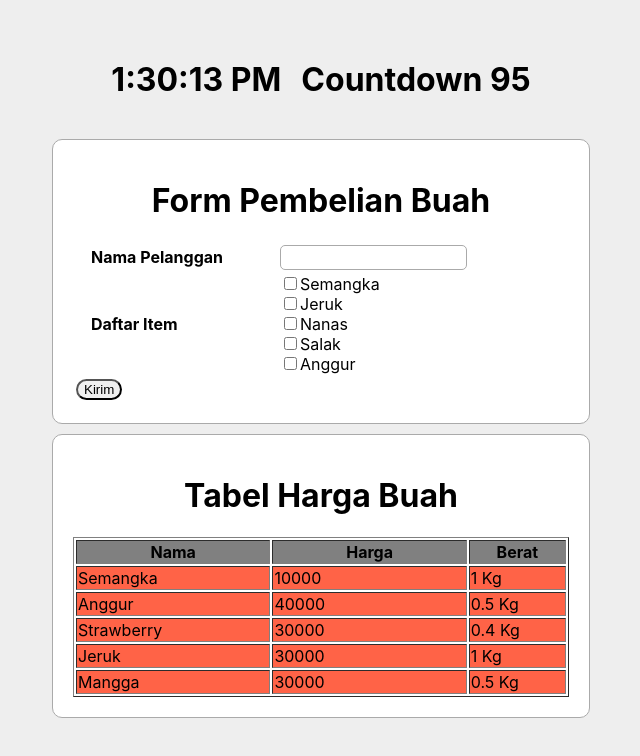
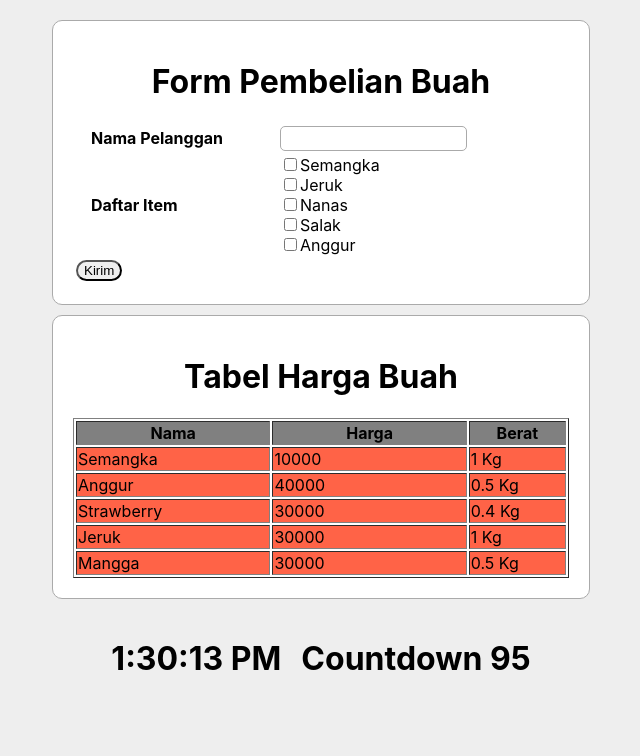
Before and after one commit to Marsmalow20/sanbercode-reactjs-batch18-part2, a React (Create React App) app: page / in a window 1280 px wide. Shown: the top 756 px of the page, without its empty margins (319-959 px from the left). Built offline with nearby package versions, Linux system fonts and the light colour scheme.

Commit message:
update posisi

```diff
--- a/src/App.js
+++ b/src/App.js
@@ -9,9 +9,9 @@ function App() {
   return (
     <div className="App">
       {/* <img src={logo} className="App-logo" alt="logo" /> */}
-      <Timer/>
       <Buah/>
       <TblHargaBuah/>
+      <Timer/>
 
       {/* <header className="App-header">
         <img src={logo} className="App-logo" alt="logo" />
```
